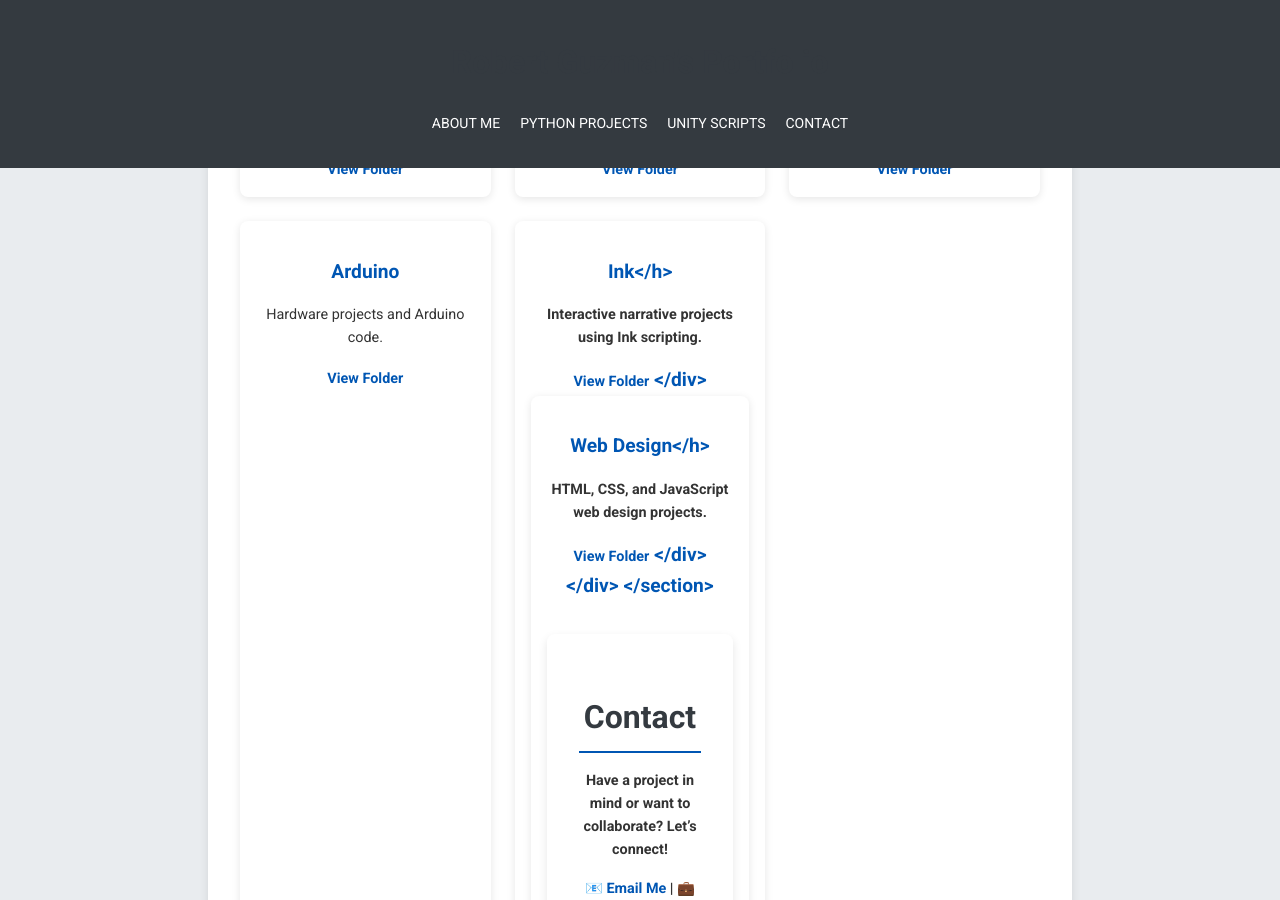
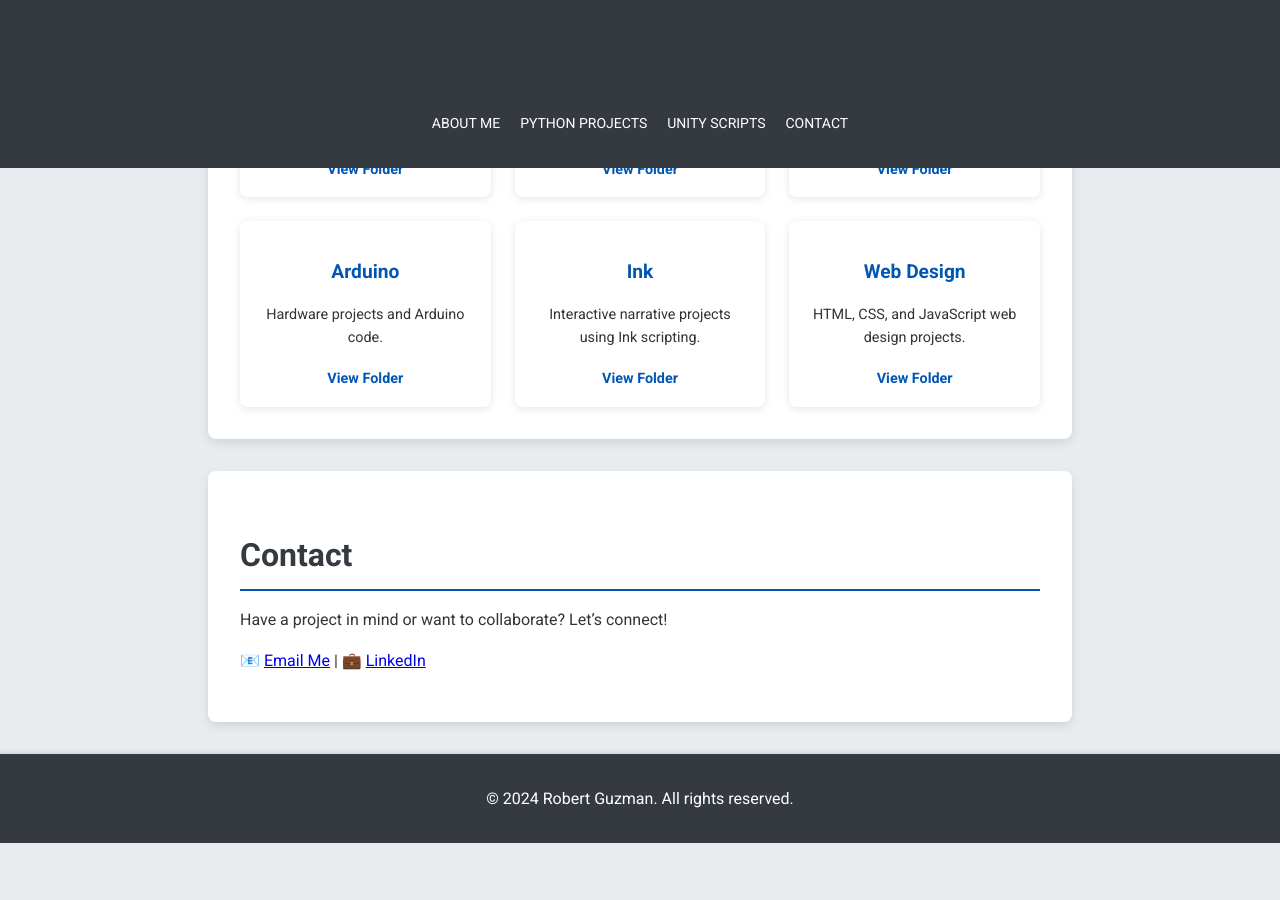
Before and after one commit to Bobby-Gman/Guzman-portfolio, a Jekyll site: the page built from index.md, in a window 1280 px wide and 900 px high, scrolled down 2300 px. Built offline with Jekyll 4.4.1, drawn with Linux system fonts in a browser that asks for light colours; after the commit the page ends 3143 px from its top, so only the background shows below that.

```diff
--- a/index.md
+++ b/index.md
@@ -90,14 +90,14 @@ title: Home
       <a href="/Guzman-portfolio/arduino/arduino_home.html">View Folder</a>
     </div>
     <div class="project">
-      <h3>Ink</h>
+      <h3>Ink</h3>
       <p>Interactive narrative projects using Ink scripting.</p>
       <a href="/Guzman-portfolio/ink/hos_home.html">View Folder</a>
     </div>
     <div class="project">
-      <h3>Web Design</h>
+      <h3>Web Design</h3>
       <p>HTML, CSS, and JavaScript web design projects.</p>
-      <a href="Guzman-portfolio/web-design/web_home.html">View Folder</a>
+      <a href="/Guzman-portfolio/web-design/web_home.html">View Folder</a>
     </div>
   </div>
 </section>
```
